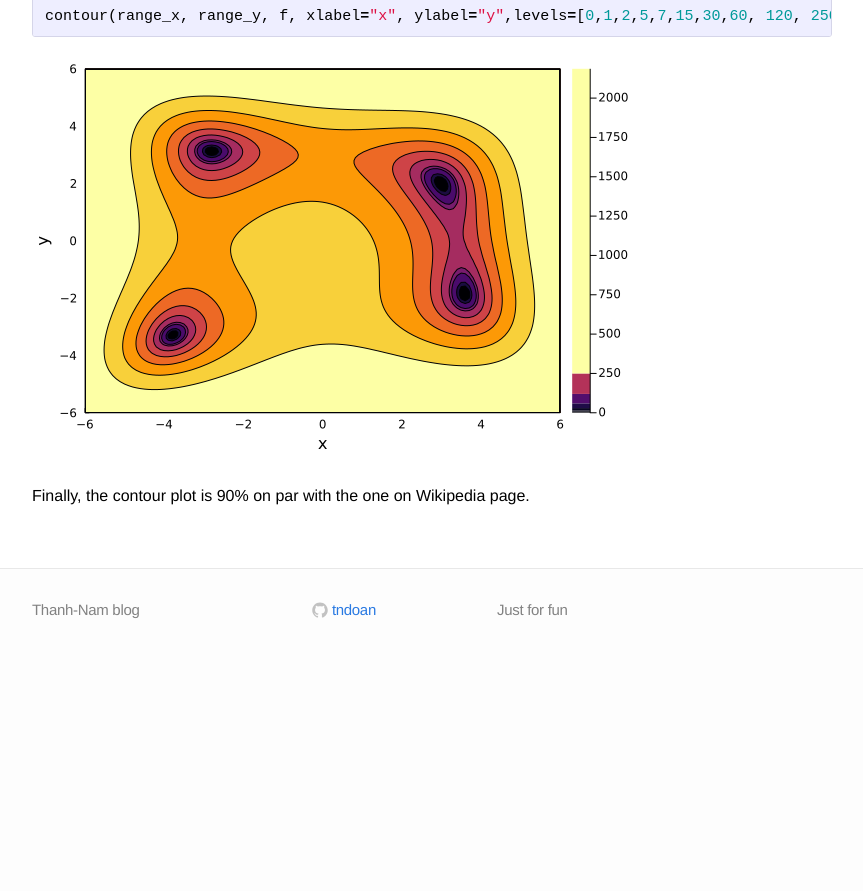
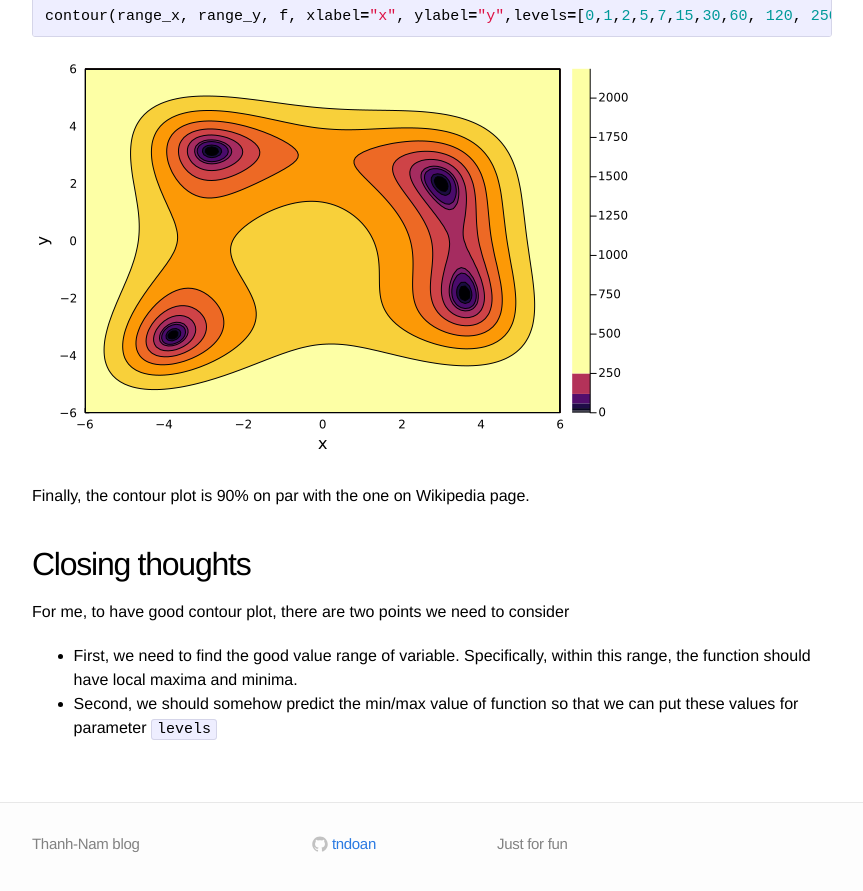
Before and after one commit to tndoan/tndoan.github.io, a Jekyll site: the page built from _posts/2022-02-22-contour.markdown, in a window 1280 px wide and 900 px high, scrolled down 3012 px. Shown: the top 891 px of the window, without its empty margins (208-1071 px from the left). Built offline with Jekyll 4.4.1, drawn with Linux system fonts in a browser that asks for light colours; before the commit the page ends 3679 px from its top, so only the background shows below that.

Commit message:
add closing thoughts for contour plot

```diff
--- a/_posts/2022-02-22-contour.markdown
+++ b/_posts/2022-02-22-contour.markdown
@@ -77,3 +77,10 @@ contour(range_x, range_y, f, xlabel="x", ylabel="y",levels=[0,1,2,5,7,15,30,60,
 <img src="/assets/2022-02-22-contour/contour_4.png">
 
 Finally, the contour plot is 90% on par with the one on Wikipedia page.
+
+## Closing thoughts
+
+For me, to have good contour plot, there are two points we need to consider
+
+- First, we need to find the good value range of variable. Specifically, within this range, the function should have local maxima and minima.
+- Second, we should somehow predict the min/max value of function so that we can put these values for parameter `levels`
```
